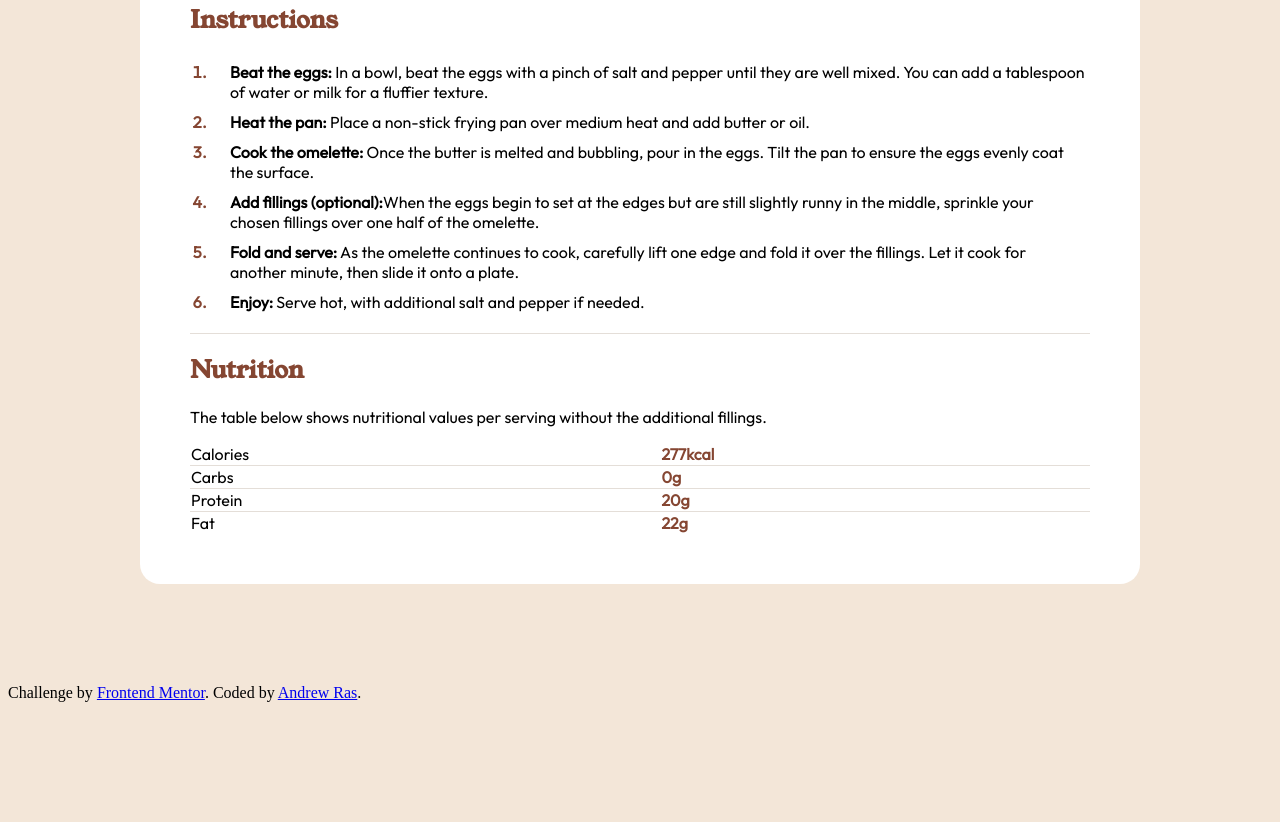
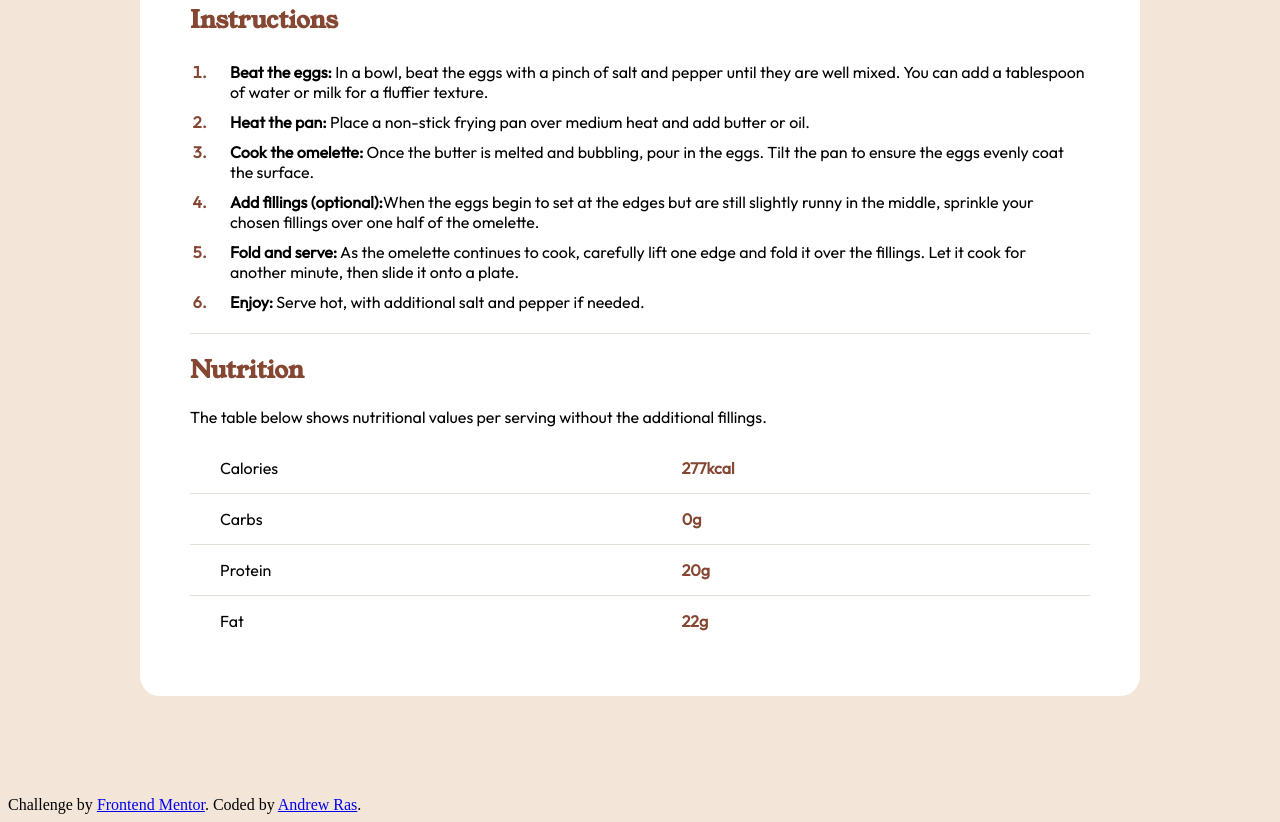
Before and after one commit to andrewras58/Recipe-Page, a plain HTML site: page index.html in a window 1280 px wide. Shown: the part 1198-2020 px from the top of the page. Before the commit the page ends 1908 px from the top, so only its background shows below. Drawn offline with Linux system fonts and the light colour scheme.

Commit message:
final commit

```diff
--- a/style.css
+++ b/style.css
@@ -134,5 +134,6 @@ h2, .tableValue{
 }
 
 .nutrition td{
-
+    padding: 15px;
+    padding-left: 30px;
 }
```
